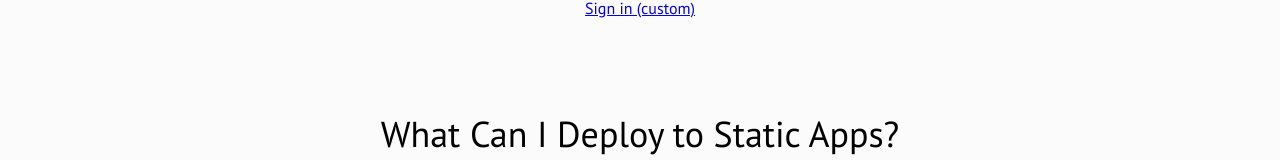
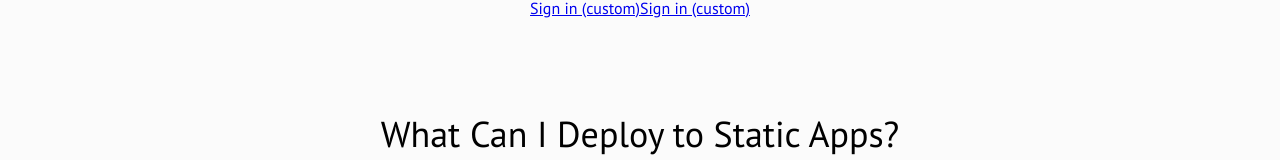
Before and after one commit to BrannonOiler/test-azure-swa, a Next.js app: page / in a window 1280 px wide. Shown: the top 160 px of the page. Built offline with nearby package versions, Linux system fonts and the light colour scheme.

Commit message:
Add sign out button

```diff
--- a/pages/index.js
+++ b/pages/index.js
@@ -8,6 +8,7 @@ const Home = () => (
     {/** Auth test */}
     <div>
       <a href="/login">Sign in (custom)</a>
+      <a href="/logout">Sign in (custom)</a>
     </div>
 
     {/** Default */}
```
